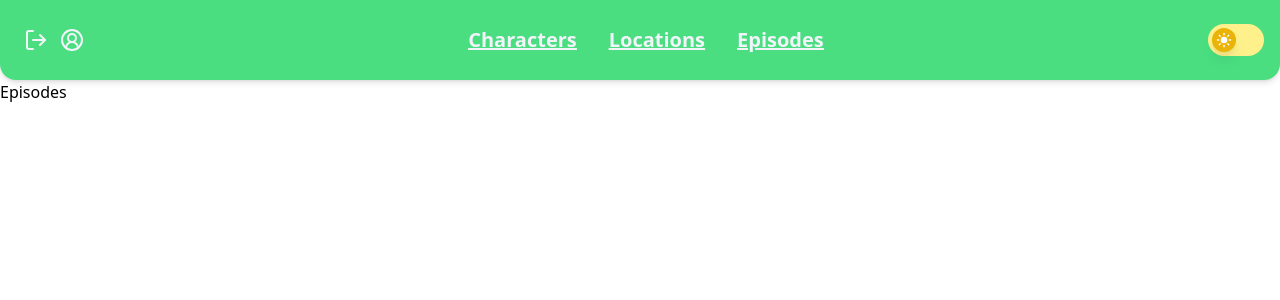
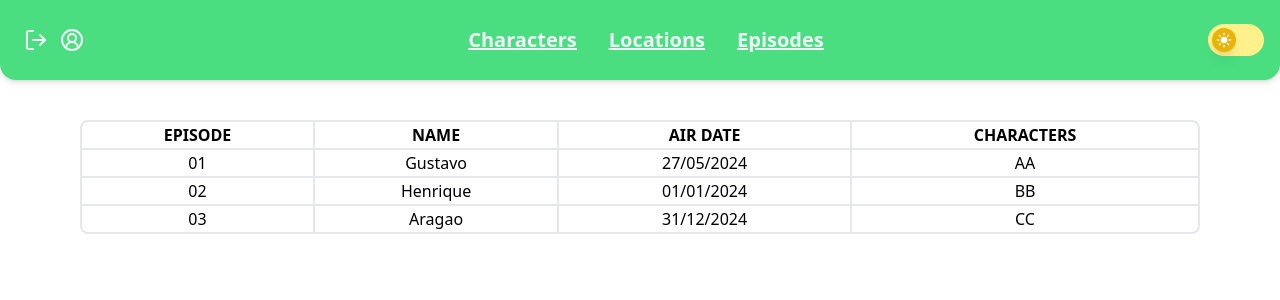
Before and after one commit to gustaaragao/rick-and-morty-app, a Vue app: page /episodes in a window 1280 px wide. Shown: the top 300 px of the page. Built offline with nearby package versions, Linux system fonts and the light colour scheme; sample sign-in values are in the browser's storage.

Commit message:
feature: criando prototipo da tabela

```diff
--- a/src/components/NavBar.vue
+++ b/src/components/NavBar.vue
@@ -47,6 +47,4 @@ const logoutUser = () => {
   router.push('/login')
 }
 
-console.log(router.currentRoute.value)
-
 </script>
--- /dev/null
+++ b/src/components/table/Table.vue
@@ -0,0 +1,57 @@
+<template>
+  <div id="table-container" class="mx-20">
+    <table class="w-full">
+      <!-- begin: Header  -->
+      <tr>
+        <th v-for="name in computedHeaderNames">
+          {{ name }}
+        </th>
+      </tr>
+      <!-- end: Header -->
+      <!-- begin: Rows -->
+      <tr v-for="row in props.rows">
+        <td v-for="item in Object.values(row)" class="text-center">
+          {{ item }}
+        </td>
+      </tr>
+      <!-- end: Rows -->
+    </table>
+  </div>
+</template>
+
+<script setup>
+import { computed, watch } from 'vue';
+
+const props = defineProps({
+  rows: {
+    type: Object,
+    required: true,
+  },
+})
+
+const computedHeaderNames = computed(() => {
+  return Object.keys(props.rows[0]).map((name) => name.toUpperCase().replace('_', ' '))
+})
+</script>
+
+<style scoped>
+
+#table-container {
+  width: 100%;
+  border: 2px solid rgb(229 231 235);
+  border-radius: 0.5em
+}
+
+
+th,td {
+  border-right: 2px solid rgb(229 231 235);
+}
+
+th:last-child, td:last-child {
+  border-right: 0px;
+}
+
+td {
+  border-top: 2px solid rgb(229 231 235);
+}
+</style>
--- a/src/views/EpisodesView.vue
+++ b/src/views/EpisodesView.vue
@@ -1,6 +1,33 @@
 <template>
-Episodes
+  <div class="flex justify-center pt-10">
+    <Table
+    :rows="mockData"
+    />
+  </div>
 </template>
 
 <script setup>
+import Table from '@/components/table/Table.vue'
+
+const mockData = [
+  {
+    episode: '01',
+    name: 'Gustavo',
+    air_date: '27/05/2024',
+    characters: 'AA',
+  },
+  {
+    episode: '02',
+    name: 'Henrique',
+    air_date: '01/01/2024',
+    characters: 'BB',
+  },
+  {
+    episode: '03',
+    name: 'Aragao',
+    air_date: '31/12/2024',
+    characters: 'CC',
+  },
+]
+
 </script>
```
